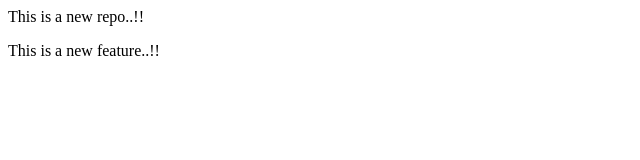
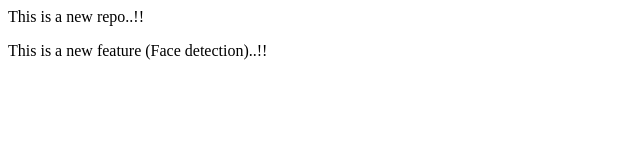
Before and after one commit to vaishvi-dholakia/Local_Repo, a plain HTML site: page index.html in a window 1280 px wide. Shown: the whole page, without its empty margins (0-640 px from the left). Drawn offline with Linux system fonts and the light colour scheme.

Commit message:
Added face detection

```diff
--- a/index.html
+++ b/index.html
@@ -1,2 +1,2 @@
 <p>This is a new repo..!!</p>
-<p>This is a new feature..!!</p>
+<p>This is a new feature (Face detection)..!!</p>
```
